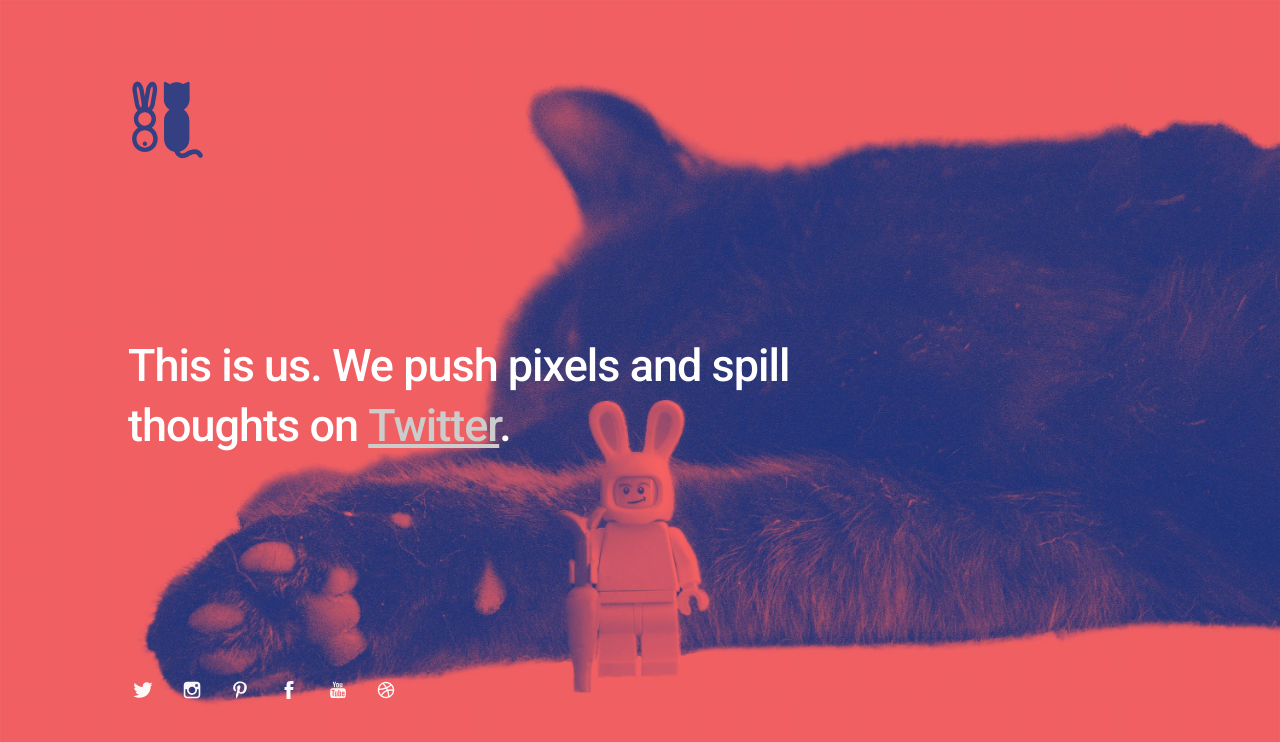
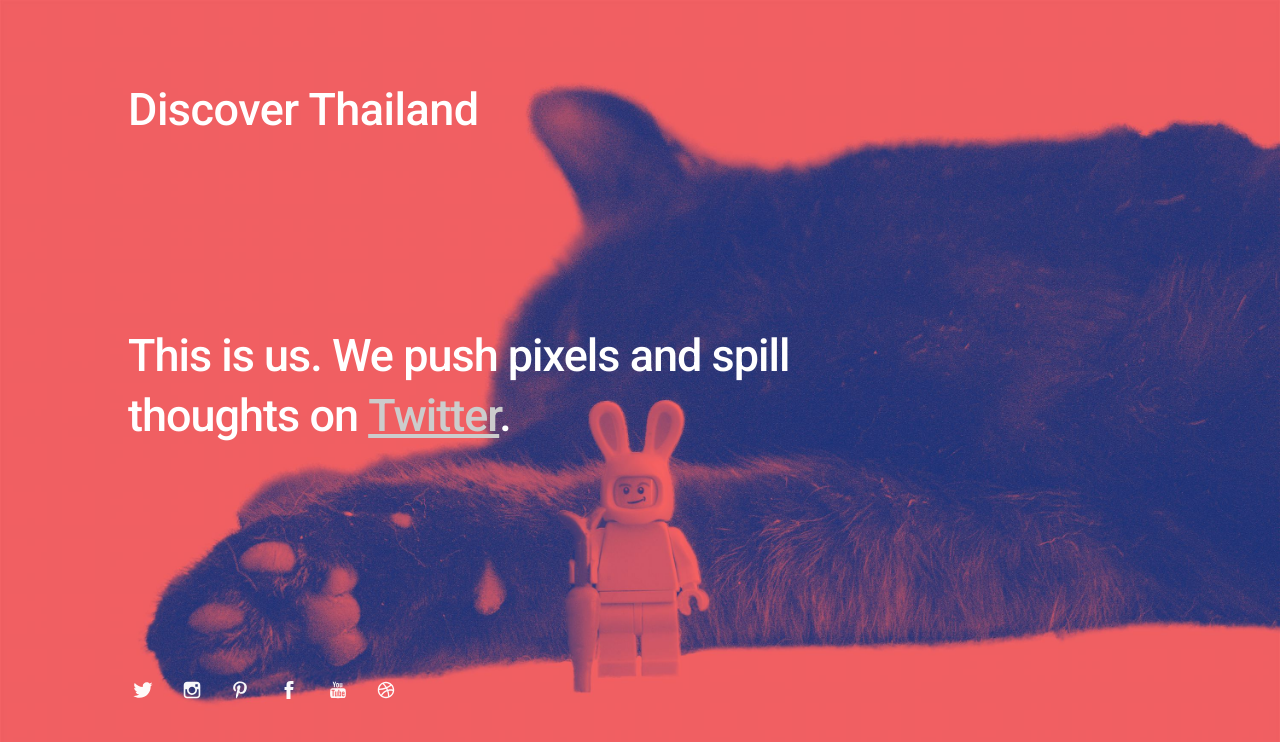
Before and after one commit to crazyrotbaeckchen/crazyrotbaeckchen.github.io, a plain HTML site: page index.html in a window 1280 px wide. Drawn offline with Linux system fonts and the light colour scheme.

Commit message:
Titel hinzugefügt

```diff
--- a/index.html
+++ b/index.html
@@ -42,8 +42,8 @@
 
 		<div class="logo">
 
-			<img src="images/logo.svg" alt="Logo" width=80 height=80/>
-
+			<!--img src="images/logo.svg" alt="Logo" width=80 height=80/>-->
+<h1>Discover Thailand</h1>
 		</div>
 
 		<div class="bio">
```
